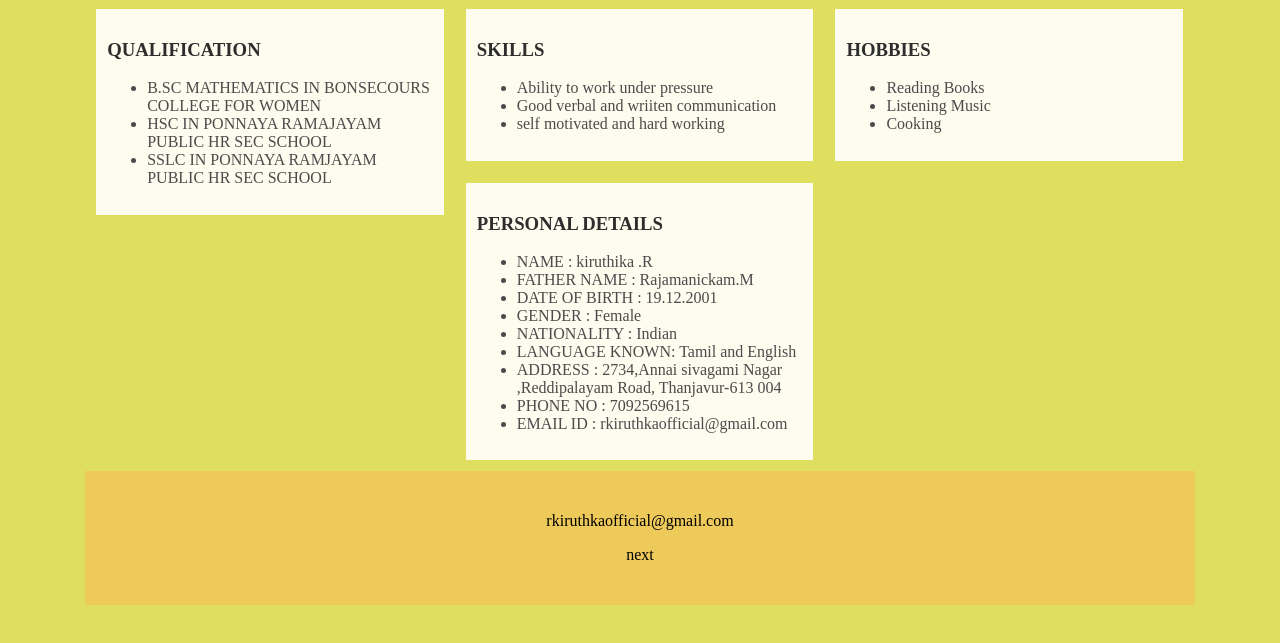
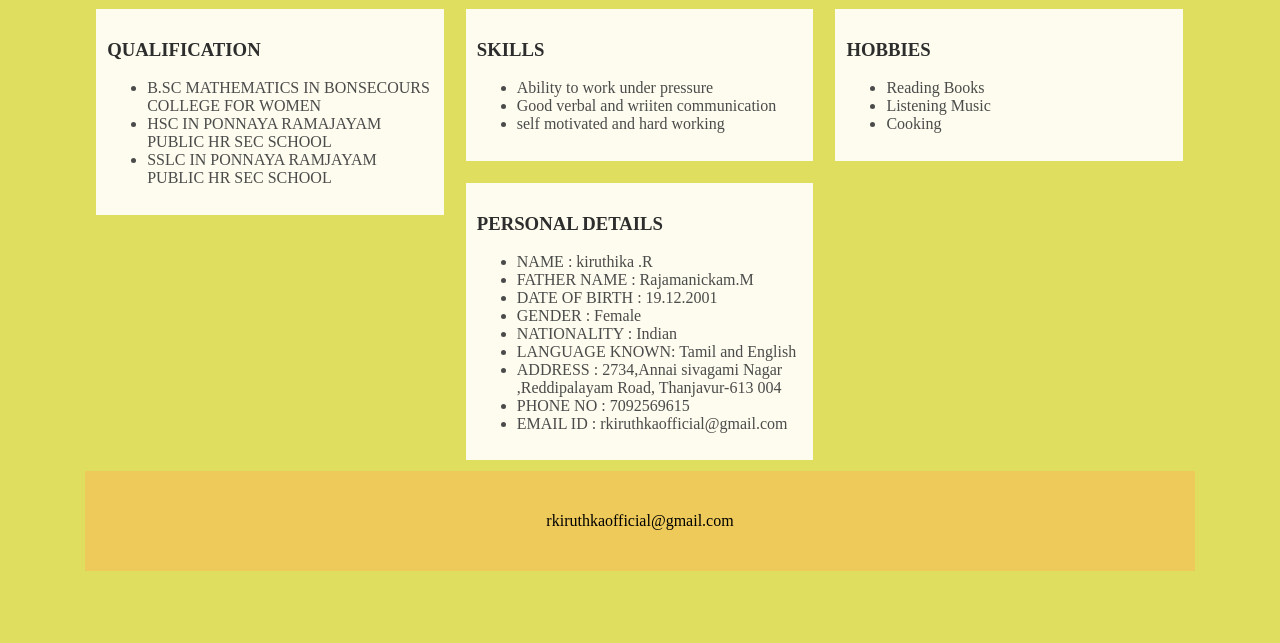
Before and after one commit to rkiruthika01/rkiruthika01.github.io, a plain HTML site: page index.html in a window 1280 px wide. Shown: the part 107-750 px from the top of the page. Drawn offline with Linux system fonts and the light colour scheme.

Commit message:
Initial commit

```diff
--- a/index.html
+++ b/index.html
@@ -95,7 +95,7 @@
 </article>
 <footer>
     <p>rkiruthkaofficial@gmail.com</p>
-    <p>next</p>
+    <!-- <p>next</p> -->
 </footer>
 </body>
  </head>
```
